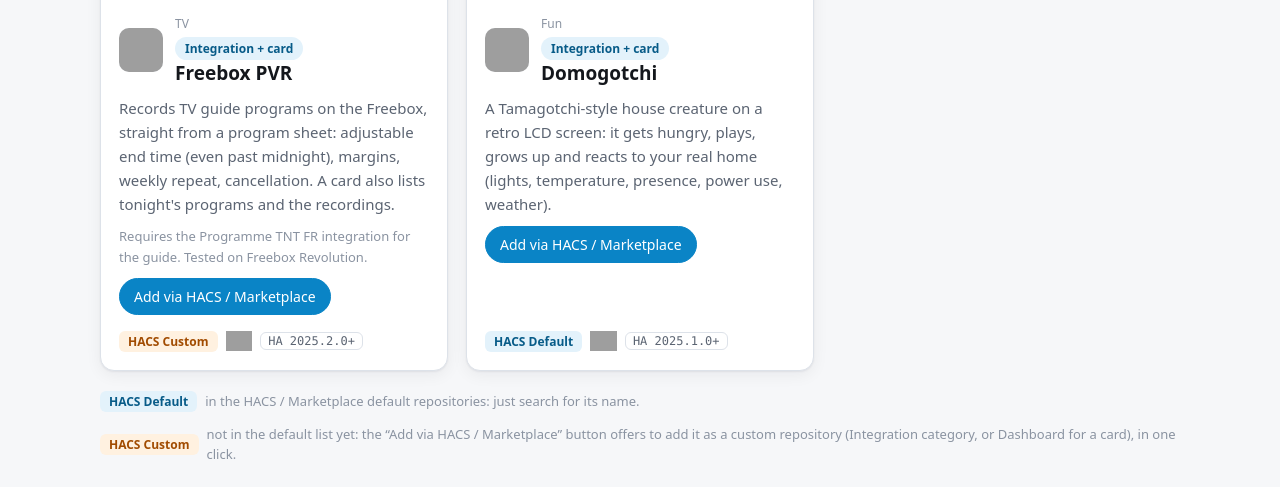
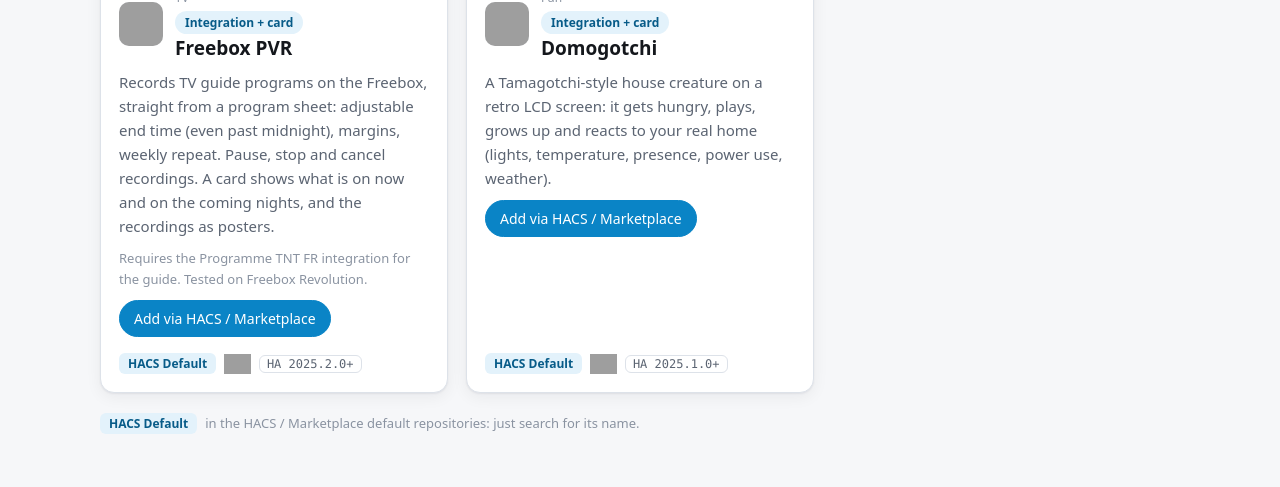
Before and after one commit to akoonet-homeassistant/akoonet-homeassistant.github.io, a plain HTML site: page index.html in a window 1280 px wide. Shown: the part 2020-2507 px from the top of the page. Drawn offline with Linux system fonts and the light colour scheme; grey boxes are pictures that could not be loaded.

Commit message:
Freebox PVR passe en HACS Default
Les 8 projets sont dans les dépôts HACS par défaut : statistique et légende
mises à jour, description de Freebox PVR complétée (pause, arrêt, soirs à venir).

Co-Authored-By: Claude Opus 5.5 <noreply@anthropic.com>
Claude-Session: https://claude.ai/code/session_01LtneExzETkfnpK6cHFLATy

```diff
--- a/index.html
+++ b/index.html
@@ -156,7 +156,7 @@ footer a{color:var(--muted)}
       <div class="stats">
         <div class="stat"><b>7</b><span data-i18n="statInt">intégrations</span></div>
         <div class="stat"><b>7</b><span data-i18n="statCards">cartes Lovelace</span></div>
-        <div class="stat"><b>7 + 1</b><span data-i18n="statHacs">HACS Default + Custom</span></div>
+        <div class="stat"><b>8</b><span data-i18n="statHacs">HACS Default</span></div>
         <div class="stat"><b>FR · EN</b><span data-i18n="statLang">documentation</span></div>
       </div>
     </div>
@@ -284,10 +284,10 @@ footer a{color:var(--muted)}
               <img src="https://raw.githubusercontent.com/akoonet-homeassistant/freebox_pvr/main/custom_components/freebox_pvr/brand/icon.png" alt="">
               <div><span class="cat-label" data-i18n="catTv">Télévision</span> <span class="type" data-i18n="typeBoth">Intégration + carte</span><h3><a href="https://github.com/akoonet-homeassistant/freebox_pvr">Freebox PVR</a></h3></div>
             </div>
-            <p class="desc" data-i18n="dPvr">Enregistre sur la Freebox les programmes du guide TV, directement depuis la fiche d'un programme : heure de fin réglable (même après minuit), marges, répétition chaque semaine, annulation. Une carte liste aussi le programme du soir et les enregistrements.</p>
+            <p class="desc" data-i18n="dPvr">Enregistre sur la Freebox les programmes du guide TV, directement depuis la fiche d'un programme : heure de fin réglable (même après minuit), marges, répétition chaque semaine. Pause, arrêt et annulation des enregistrements. Une carte affiche le programme du moment et des soirs à venir, et les enregistrements en jaquettes.</p>
             <p class="note" data-i18n="nPvr">Nécessite l'intégration Programme TNT FR pour le guide. Testé sur Freebox Revolution.</p>
             <div class="actions"><a class="btn primary" href="https://my.home-assistant.io/redirect/hacs_repository/?owner=akoonet-homeassistant&amp;repository=freebox_pvr&amp;category=integration" data-i18n="add">Ajouter via HACS / Marketplace</a></div>
-            <div class="meta"><span class="hacs cus">HACS Custom</span><img alt="release" src="https://img.shields.io/github/v/release/akoonet-homeassistant/freebox_pvr?label=&amp;color=41BDF5"><span class="chip">HA 2025.2.0+</span></div>
+            <div class="meta"><span class="hacs def">HACS Default</span><img alt="release" src="https://img.shields.io/github/v/release/akoonet-homeassistant/freebox_pvr?label=&amp;color=41BDF5"><span class="chip">HA 2025.2.0+</span></div>
           </div>
         </article>
 
@@ -310,7 +310,6 @@ footer a{color:var(--muted)}
     </section>
 
     <p class="note legend"><span class="hacs def">HACS Default</span> <span data-i18n="legDefault">dans les dépôts HACS / Marketplace par défaut : recherchez-le par son nom.</span></p>
-    <p class="note legend"><span class="hacs cus">HACS Custom</span> <span data-i18n="legCustom">pas encore dans la liste par défaut : le bouton « Ajouter via HACS / Marketplace » propose de l'ajouter comme dépôt personnalisé (catégorie Intégration, ou Tableau de bord pour une carte), en un clic.</span></p>
 
     <p class="empty" id="empty" data-i18n="empty">Aucun projet ne correspond à cette recherche.</p>
 
@@ -360,7 +359,7 @@ footer a{color:var(--muted)}
     skip: "Skip to content", site: "Website", eyebrow: "All installable through HACS / Marketplace",
     h1: "Home Assistant projects", sub: "Integrations and Lovelace cards by Akoonet",
     lead: "Integrations configured from the UI, documented in French and English, tested before every release. Shutters, lighting, heating, alarm, fuel, TV… and a house creature to look after.",
-    statInt: "integrations", statCards: "Lovelace cards", statHacs: "HACS Default + Custom", statLang: "documentation",
+    statInt: "integrations", statCards: "Lovelace cards", statHacs: "HACS Default", statLang: "documentation",
     tabAll: "All", search: "Search a project",
     catVolets: "Shutters", catLights: "Lighting and presence", catHeat: "Heating", catAlarm: "Alarm", catCar: "Car", catTv: "TV", catFun: "Fun",
     typeBoth: "Integration + card", typeInt: "Integration", typeCard: "Card", hacsPending: "HACS Default pending", add: "Add via HACS / Marketplace",
@@ -373,10 +372,9 @@ footer a{color:var(--muted)}
     dAlarm: "Runs actions when the alarm is armed or disarmed, entity by entity: close a shutter if a window is open, close the garage, turn lights off, start presence simulation, trigger the alarm on intrusion, then restore the original state on disarming.",
     nAlarm: "3-step wizard, result check, card to arm / disarm.",
     legDefault: "in the HACS / Marketplace default repositories: just search for its name.",
-    legCustom: "not in the default list yet: the “Add via HACS / Marketplace” button offers to add it as a custom repository (Integration category, or Dashboard for a card), in one click.",
     dFuel: "Fuel stations around your car, on a map and in a list: price, distance, last update, cheapest in green. Click a station to centre the map on it.",
     nFuel: "Requires the Prix Carburant integration (France).",
-    dPvr: "Records TV guide programs on the Freebox, straight from a program sheet: adjustable end time (even past midnight), margins, weekly repeat, cancellation. A card also lists tonight's programs and the recordings.",
+    dPvr: "Records TV guide programs on the Freebox, straight from a program sheet: adjustable end time (even past midnight), margins, weekly repeat. Pause, stop and cancel recordings. A card shows what is on now and on the coming nights, and the recordings as posters.",
     nPvr: "Requires the Programme TNT FR integration for the guide. Tested on Freebox Revolution.",
     dDomo: "A Tamagotchi-style house creature on a retro LCD screen: it gets hungry, plays, grows up and reacts to your real home (lights, temperature, presence, power use, weather).",
     empty: "No project matches this search.", behind: "Behind the projects",
```
